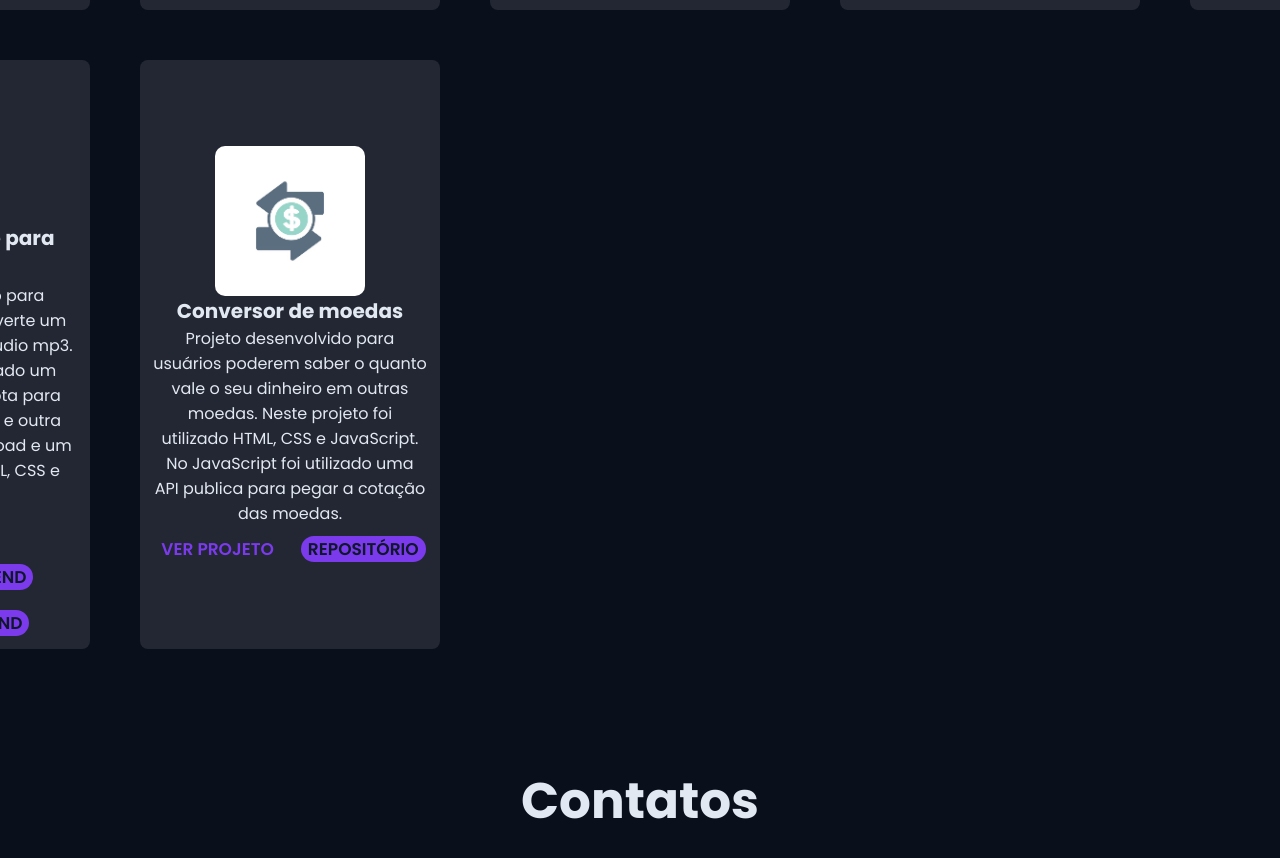
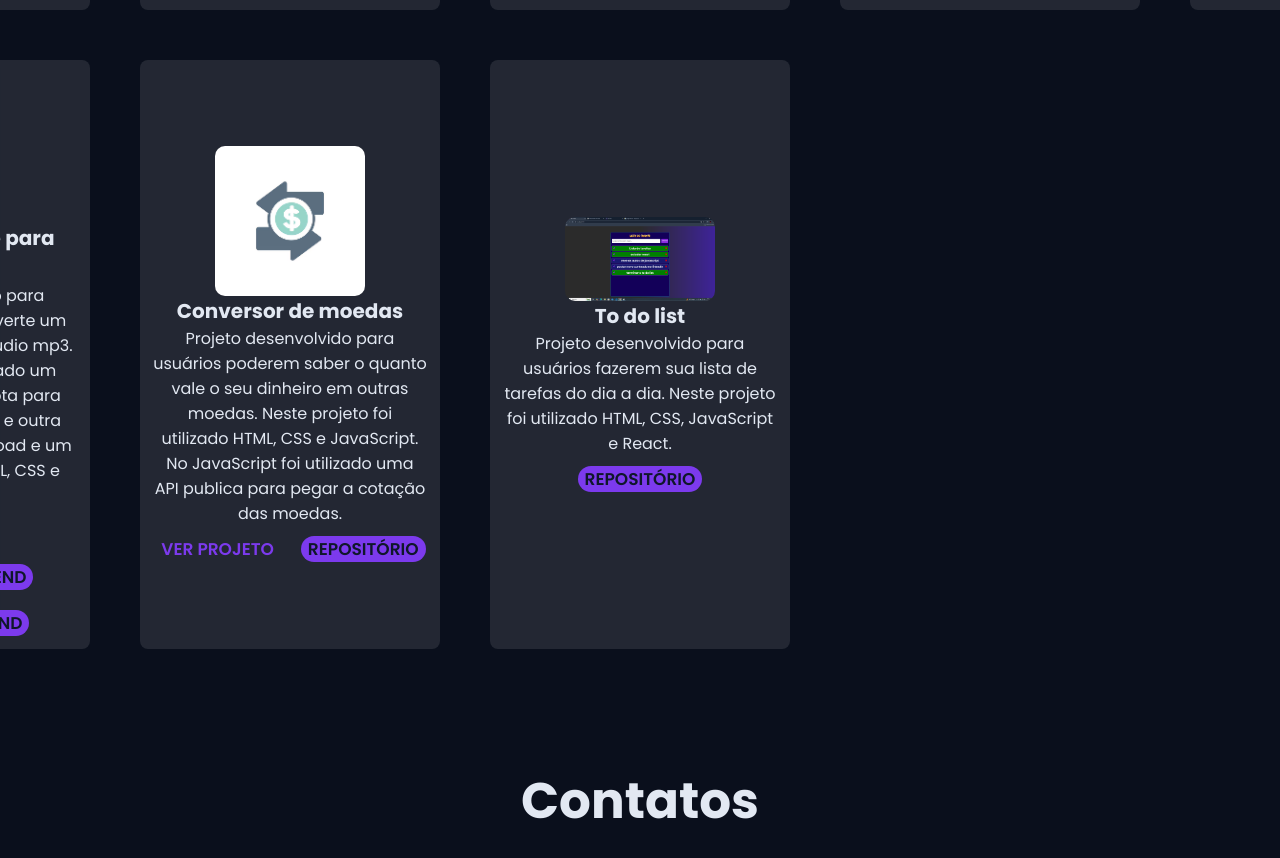
Before and after one commit to BrunoCorreia-hub/segundo-portifolio-sem-usar-react, a plain HTML site: page index.html in a window 1280 px wide. Shown: the part 2215-3073 px from the top of the page. Drawn offline with Linux system fonts and the light colour scheme.

Commit message:
projeto to do list adicionado

```diff
--- a/index.html
+++ b/index.html
@@ -135,6 +135,18 @@
                 </div>
             </div>
 
+            <div class="caixa-projeto">
+                <img src="./img/todolist-front.png" alt="logo-conversor-de-moedas" class="caixa-projeto-imagem" />
+                <h3 class="caixa-projeto-titulo">To do list</h3>
+                <p class="caixa-projeto-paragrafo">Projeto desenvolvido para usuários fazerem sua lista de tarefas do dia a dia.
+                    Neste projeto foi utilizado HTML, CSS, JavaScript e React.
+                </p>
+                <div class="caixa-link">
+                    <a href="https://github.com/BrunoCorreia-hub/To-do-list.git" class="link-git"
+                        target="_blank">repositório</a>
+                </div>
+            </div>
+
         </div>
     </section>
     <section id="contato" class="contatos">
```
Also changed, not shown: img/todolist-front.png (added).
